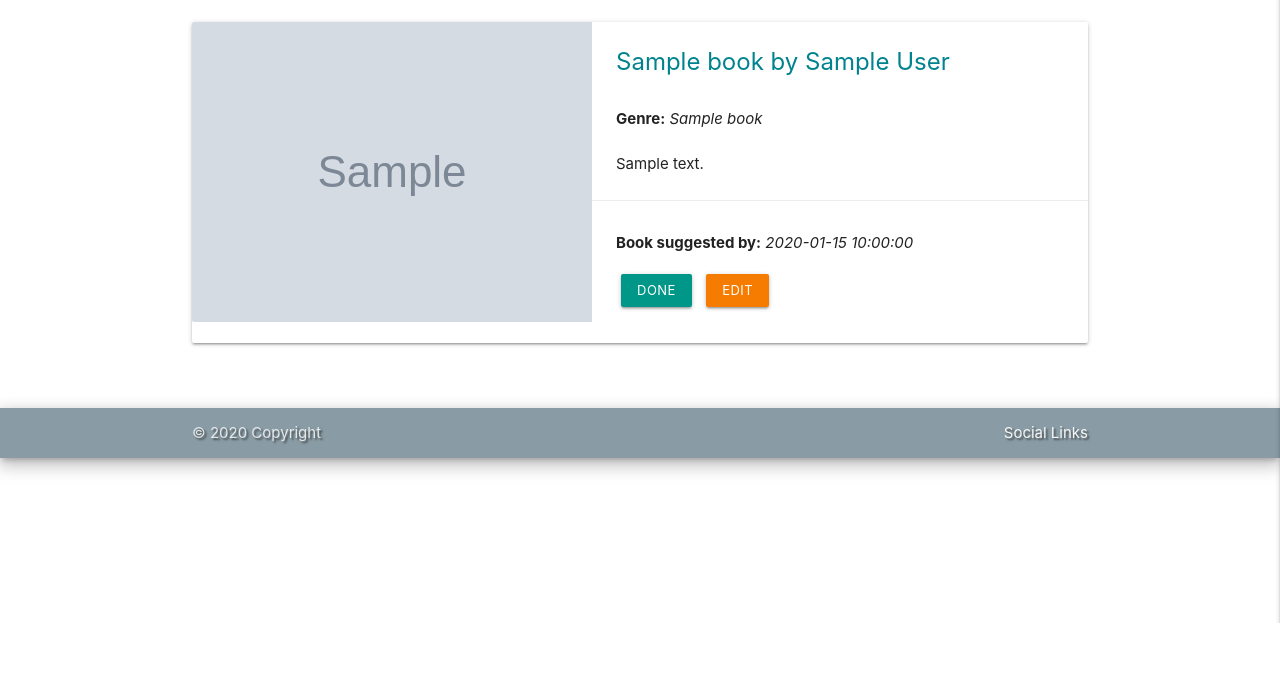
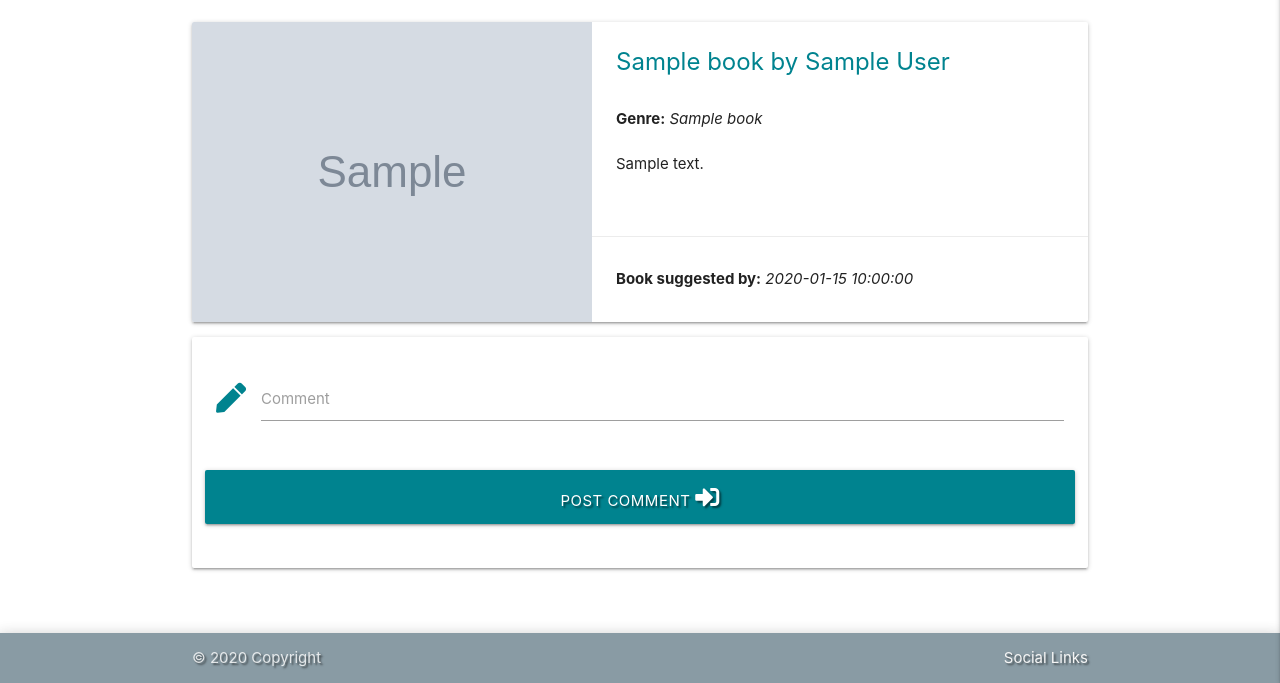
Before and after one commit to MariaPSegarra/MP3-BookClub, a Flask app: page / in a window 1280 px wide. Shown: the part 177-860 px from the top of the page. Before the commit the page ends 800 px from the top, so only its background shows below. Run offline with Flask 2, Linux system fonts and the light colour scheme; grey boxes marked "Sample" are stand-in pictures; a database or web service that is not in the repository returns one stand-in record (values such as "Sample title"); some libraries are stand-ins or nearby versions.

Commit message:
Fixing layout homepage

```diff
--- a/static/css/style.css
+++ b/static/css/style.css
@@ -12,9 +12,10 @@ nav .brand-logo {
     text-shadow: 2px 2px 2px rgba(0, 0, 0, 0.5);
 }
 
-.card-horizontal .card-image {
-    max-width: 350px;
-    height: auto;
+.card.horizontal .card-image img {
+    border-radius: 2px 0 0 2px;
+    max-width: 400px;
+    width: auto;
 }
 
 .page-footer {
--- a/templates/books.html
+++ b/templates/books.html
@@ -21,15 +21,16 @@
             </div>
             <div class="card-action">
                 <p><b>Book suggested by:</b> <em>{{ book.added_by }}</em></p>
+            {% if session.user %}
                  <p><a href="" class="btn-small teal">Done</a>
                 <a href="" class="btn-small orange darken-2">Edit</a></p>
+            {% endif %}
+            </div>
+
         </div>
     </div>
-  </div>
-{% if session.user %}
-
-        <div class="card-panel">
-            <div class="row">
+    <div class="card-panel col s12 m8 offset-m2">
+        <div class="row ">
             <div class="input-field col s12">
                 <i class="fas fa-pen prefix cyan-text text-darken-3"></i>
                 <textarea id="comment" name="comment" class="materialize-textarea validate"></textarea>
@@ -42,17 +43,13 @@
             </button>
         </div>
      </div>
-    </form>
-
+  </div>
     {% for comment in book_comments %}
         <p>{{ comment.from }}: {{ comment.comment }}</p>
     {% endfor %}
-
-{% endif %}
 
 <hr class="cyan-text text-darken-3">
 
 {% endfor %}
 
-
 {% endblock %}
```
Lines whose indentation alone changed are shown as unchanged.
